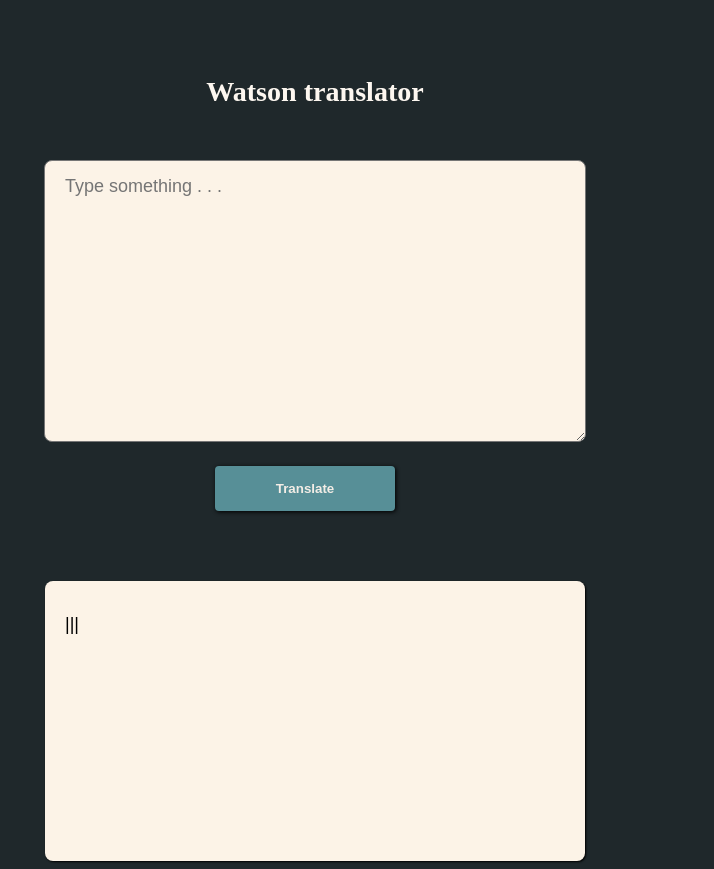
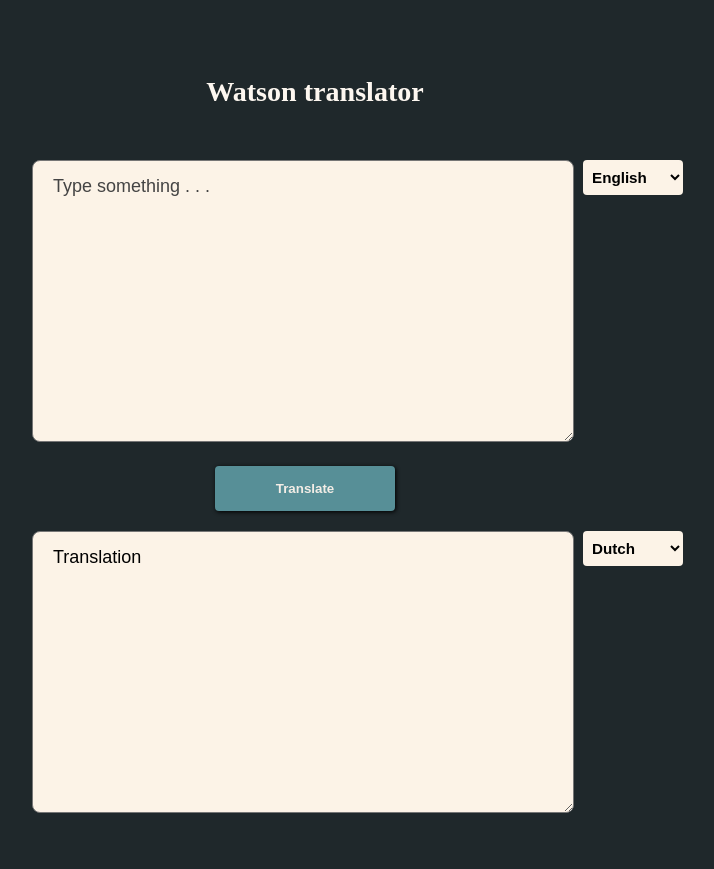
Before and after one commit to samanxsy/Watson_Translator, a Flask app: page / in a window 1280 px wide. Shown: the whole page, without its empty margins (325-1039 px from the left). After the commit the page ends 813 px from the top, so only its background shows below. Run offline with Flask 2, Linux system fonts and the light colour scheme.

Commit message:
Updated version

```diff
--- a/app/eng_dutch_translator.py
+++ b/app/WatsonTranslator.py
@@ -5,6 +5,7 @@ from ibm_cloud_sdk_core.authenticators import IAMAuthenticator
 API_KEY =  os.environ.get("watson_API_KEY")
 URL = "https://api.eu-de.language-translator.watson.cloud.ibm.com/instances/c36cf875-e213-453e-bfab-31d31d3b9fe4"
 
+#  #  #  instance
 authenticator = IAMAuthenticator(API_KEY)
 language_translator = LanguageTranslatorV3(
     version='2018-05-01',
@@ -12,11 +13,11 @@ language_translator = LanguageTranslatorV3(
 
 language_translator.set_service_url(URL)
 
-def english_to_dutch(text1):
+def translate(user_text, model):
     """
-    This function translates the text from English to Dutch and vice versa
+    This function translates the given text to the target language
     """
 
-    translation = language_translator.translate(text=text1, model_id='en-nl').get_result()
+    translation = language_translator.translate(text=user_text, model_id=f'{model}').get_result()
 
     return translation.get('translations')[0].get('translation')
--- a/app/static/styles.css
+++ b/app/static/styles.css
@@ -1,6 +1,7 @@
 body{
   background-color: rgb(31, 40, 43);
   color: rgb(253, 247, 240);
+  min-width: 900px;
 }
 
 .header{
@@ -14,6 +15,7 @@ body{
   margin-bottom: 20px;
   margin-top: 20px;
   text-align: center;
+  margin-left: 85px;
 }
 
 .searchbar{
@@ -28,17 +30,31 @@ body{
   border-radius: 8px;
   font-size: 18px;
   font-family: Arial, Helvetica, sans-serif;
+  color: rgb(68, 68, 68);
 }
 
-.searchbar::placeholder {
+.translation_box{
+  padding-top: 15px;
+  line-height: 20px;
+  padding-right: 20px;
+  padding-bottom: 15px;
+  padding-left: 20px;
+  width: 500px;
+  height: 250px;
+  background-color: rgb(252, 243, 231);
+  border-radius: 8px;
   font-size: 18px;
   font-family: Arial, Helvetica, sans-serif;
 }
 
 .buttons{
+  display: block;
   text-align:center;
   margin-top: 20px;
   margin-bottom: 20px;
+  width: 500px;
+  margin-left: auto;
+  margin-right: auto;
 }
 
 .translate{
@@ -60,6 +76,21 @@ body{
   margin-left: 10px;
 }
 
+.options{
+  display: inline-block;
+  vertical-align: top;
+  background-color: rgb(252, 243, 231);
+  color:black;
+  font-weight: bold;
+  border: none;
+  padding-top: 8px;
+  padding-bottom: 8px;
+  width: 100px;
+  padding-left: 5px;
+  margin-left: 5px;
+  border-radius: 4px;
+  font-size:95%;
+}
 
 .translate:hover{
   opacity: 0.9;
@@ -69,24 +100,3 @@ body{
   background-color: rgb(253, 247, 240);
   color: #578f97;
 }
-
-
-.result_box{
-  background-color: rgb(252, 243, 231);
-  border-radius: 8px;
-  padding-top: 15px;
-  line-height: 20px;
-  padding-right: 20px;
-  padding-bottom: 15px;
-  padding-left: 20px;
-  height: 250px;
-  width: 500px;
-  margin-top: 70px;
-  margin-bottom: auto;
-  margin-left: auto;
-  margin-right: auto;
-  box-shadow: 1px 1px 2px rgba(0, 0, 0, 30);
-  color: black;
-  font-family: Arial, Helvetica, sans-serif;
-  font-size: large;
-}
--- a/app/templates/layout.html
+++ b/app/templates/layout.html
@@ -16,21 +16,34 @@
   </div>
 
   <div class="translator_box">
-
     <form method="get" action="/translate">
-    <textarea class="searchbar" name="text_to_translate" placeholder="Type something . . . " wrap="hard" required></textarea>
+    <textarea class="searchbar" name="text_to_translate" wrap="hard" required maxlength="10000">Type something . . . </textarea>
+    <select class="options" name="text_model">
+      <option value="en">English</option>
+      <option value="fr">French</option>
+      <option value="nl">Dutch</option>
+      <option value="de">German</option>
+      <option value="it">Italian</option>
+      <option value="es">Spanish</option>
+    </select>
   </div>
 
   <div class="buttons">
     <button class="translate" type="submit">Translate</button> </input>
   </div>
 
-</form>
-
-  <div class="result_box" contenteditable="false">
-    <p>|||</p>
+  <div class="translator_box">
+    <textarea class="translation_box" name="text_to_translate" wrap="hard" required maxlength="10000">Translation</textarea>
+    <select class="options" name="translate_model">
+      <option value="nl">Dutch</option>
+      <option value="fr">French</option>
+      <option value="en">English</option>
+      <option value="de">German</option>
+      <option value="it">Italian</option>
+      <option value="es">Spanish</option>
+    </select>
   </div>
 
+</form>
 </body>
-
 </html>
--- a/app/webapp.py
+++ b/app/webapp.py
@@ -1,5 +1,6 @@
-import eng_dutch_translator
+import WatsonTranslator
 from flask import Flask, request
+
 
 app = Flask('Watson Translator', static_folder="./app/static")
 
@@ -17,7 +18,7 @@ def home():
 
     return page
 
-@app.route('/translate')
+@app.route('/translate', methods=['GET'])
 def toTranslate():
 
     """
@@ -30,12 +31,21 @@ def toTranslate():
     f.close()
 
     textToTranslate = request.args.get('text_to_translate')
-    translated_text = eng_dutch_translator.english_to_dutch(textToTranslate)
+    text_language = request.args.get('text_model')
+    translation_language = request.args.get('translate_model')
+    model_id = f"{text_language}-{translation_language}"
 
-    page = page.replace("|||", translated_text)
+    error_msg = "Sorry!\nTranslation is not available for this pair!"
+
+    try:
+        translated_text = WatsonTranslator.translate(textToTranslate, model_id)
+        page = page.replace("Type something . . . ", textToTranslate)
+        page = page.replace("Translation", translated_text)
+
+    except:
+        page = page.replace("Translation", error_msg)
 
     return page
 
-
 if __name__ == '__main__':
     app.run(debug=True)
```
Also changed, not shown: app/Test_translator.py (deleted, +0 -16 lines), app/tests/Test_translator.py (added, +36 -0 lines).
